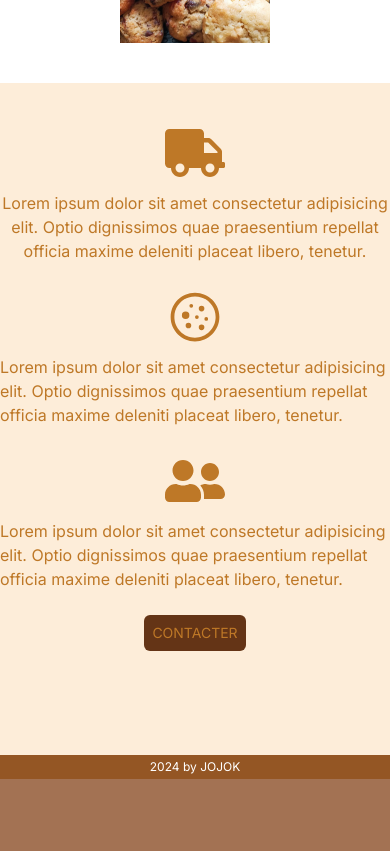
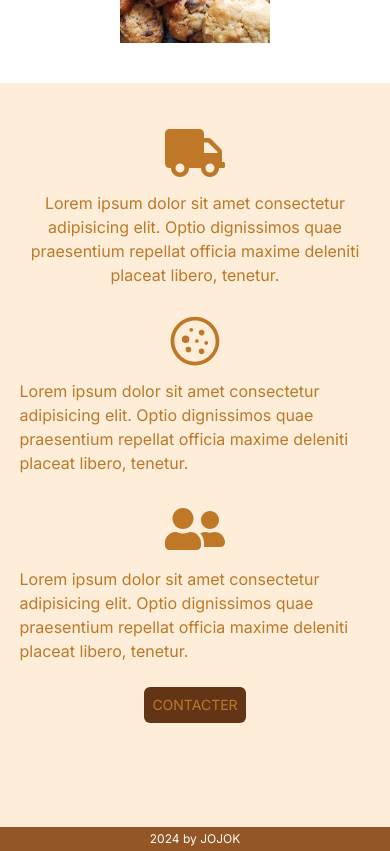
Before and after one commit to JOJOK63/W2C_Next_Prisma, a Next.js app: page / in a window 390 px wide. Shown: the part 1480-2331 px from the top of the page. Before the commit the page ends 2259 px from the top, so only its background shows below. Built offline with nearby package versions, Linux system fonts and the light colour scheme.

Commit message:
home phone ok

```diff
--- a/src/app/model/product.ts
+++ b/src/app/model/product.ts
@@ -5,7 +5,6 @@ export interface Product {
     price: number;
     image: string;
     weight: number;
-    category: string;
     availability: string;
 
   }
--- a/src/app/page.tsx
+++ b/src/app/page.tsx
@@ -72,7 +72,7 @@ export default function Home() {
           </section>
 
           <section className="pt-10 pb-10">
-              <div>
+              <div className="w-[90%] m-auto">
                   <div className="text-center mb-6">
                       <FaTruck className="m-auto mb-2"size={60}/>
                       <p>
```
